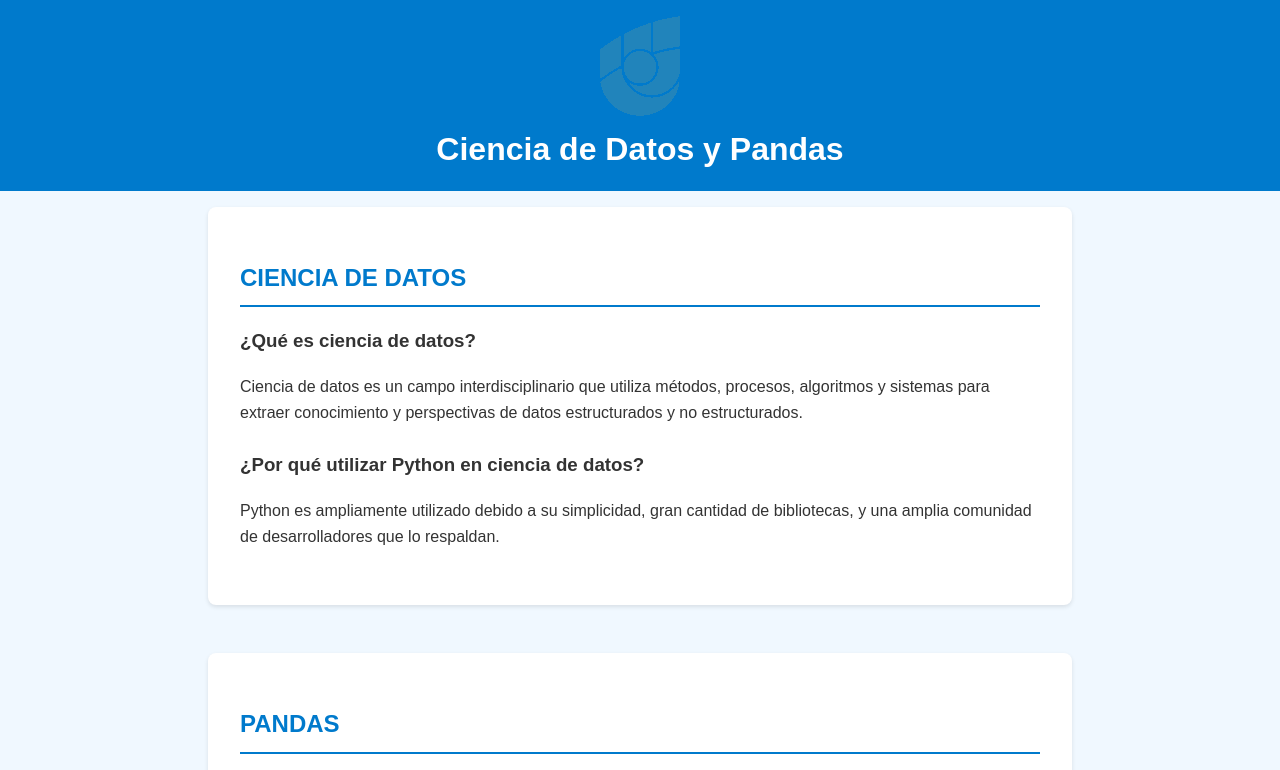
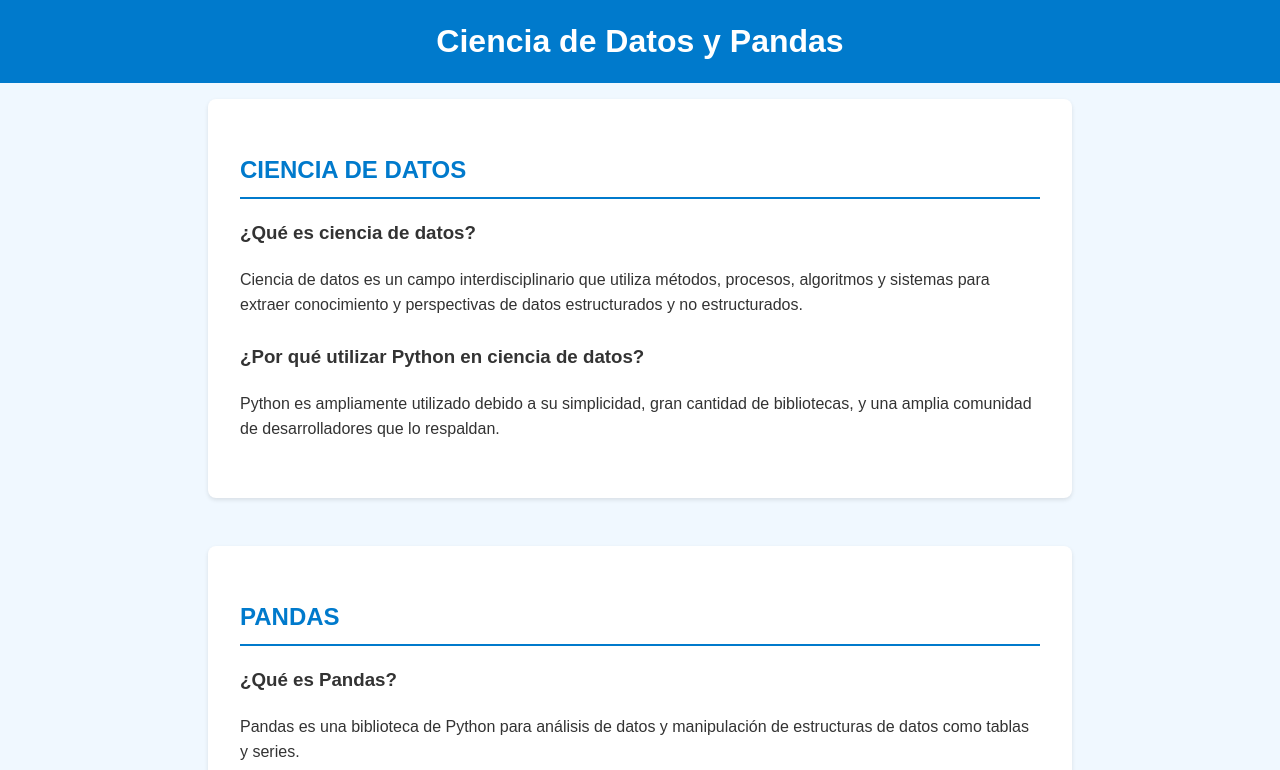
Before and after one commit to Aispuro-sys/Ciencia-de-datos.github.io, a plain HTML site: page index.html in a window 1280 px wide. Shown: the top 770 px of the page. Drawn offline with Linux system fonts and the light colour scheme.

Commit message:
Update index.html

```diff
--- a/index.html
+++ b/index.html
@@ -8,7 +8,6 @@
 </head>
 <body>
     <header>
-        <img src="logo.png" alt="Logo de Ciencia de Datos" id="logo">
         <h1>Ciencia de Datos y Pandas</h1>
     </header>
     <section id="ciencia-de-datos">
```
